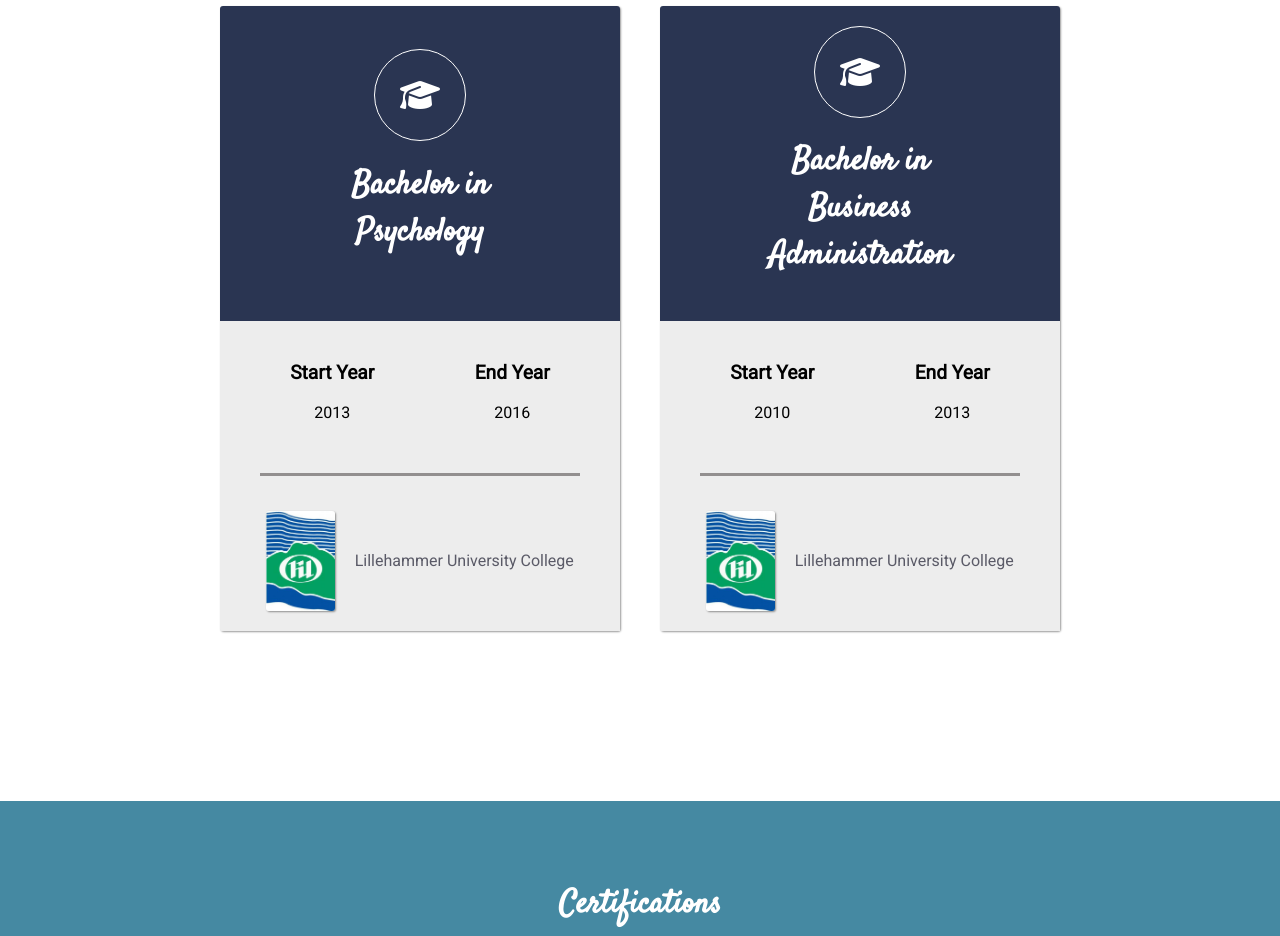
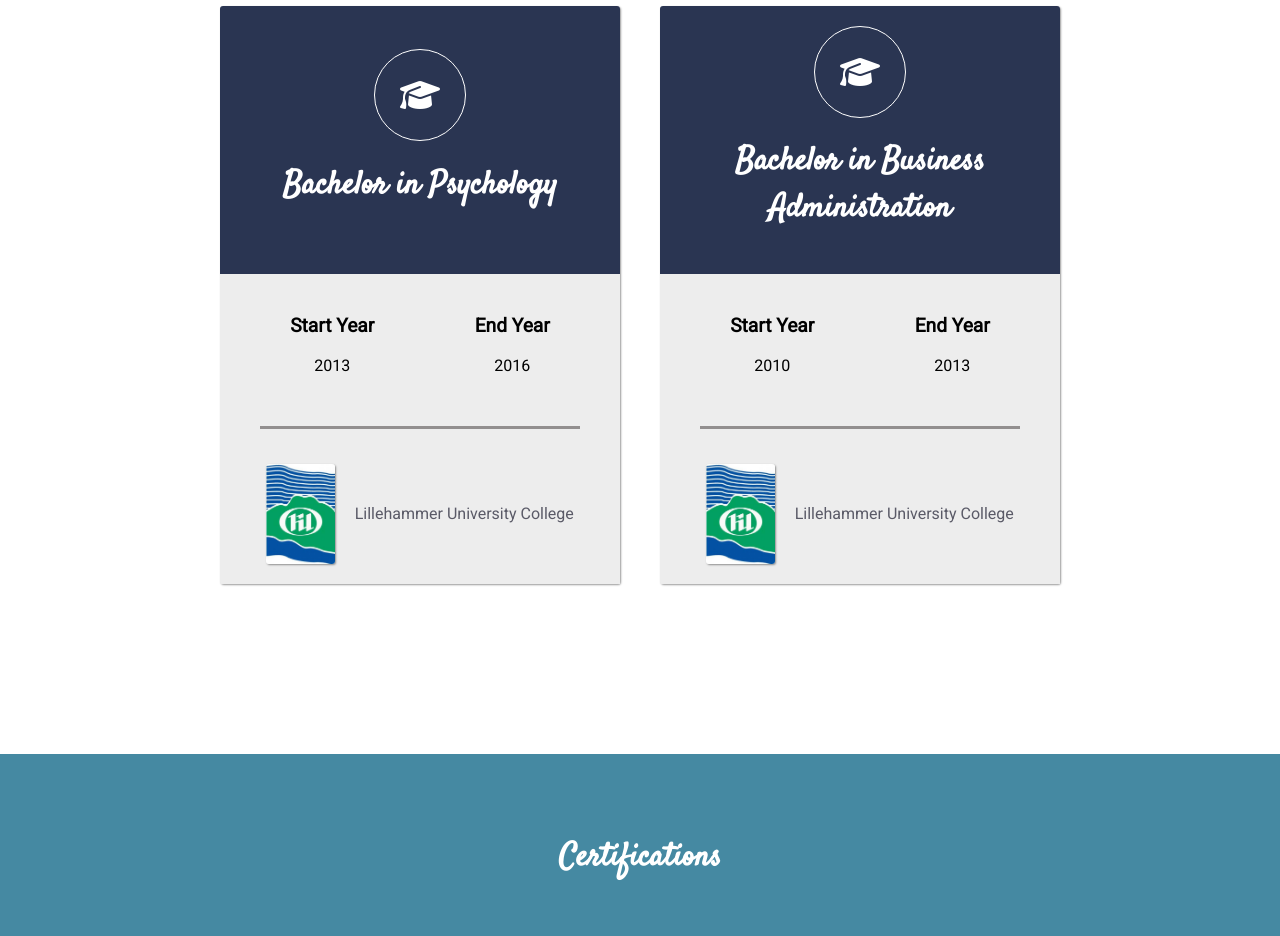
Before and after one commit to FredrikOseberg/resume, a React (Create React App) app: page / in a window 1280 px wide. Shown: the part 3600-4536 px from the top of the page. Built offline with nearby package versions, Linux system fonts and the light colour scheme.

Commit message:
Fixed padding on educationcard header

```diff
--- a/src/components/Resume/Body/EducationCard/educationcard.css
+++ b/src/components/Resume/Body/EducationCard/educationcard.css
@@ -31,10 +31,6 @@
 	display: flex;
 	justify-content: center;
 	align-items: center;
-}
-
-.resume--body--education--card--header h1 {
-	padding: 0 100px;
 }
 
 .resume--body--education--card--details {
```
